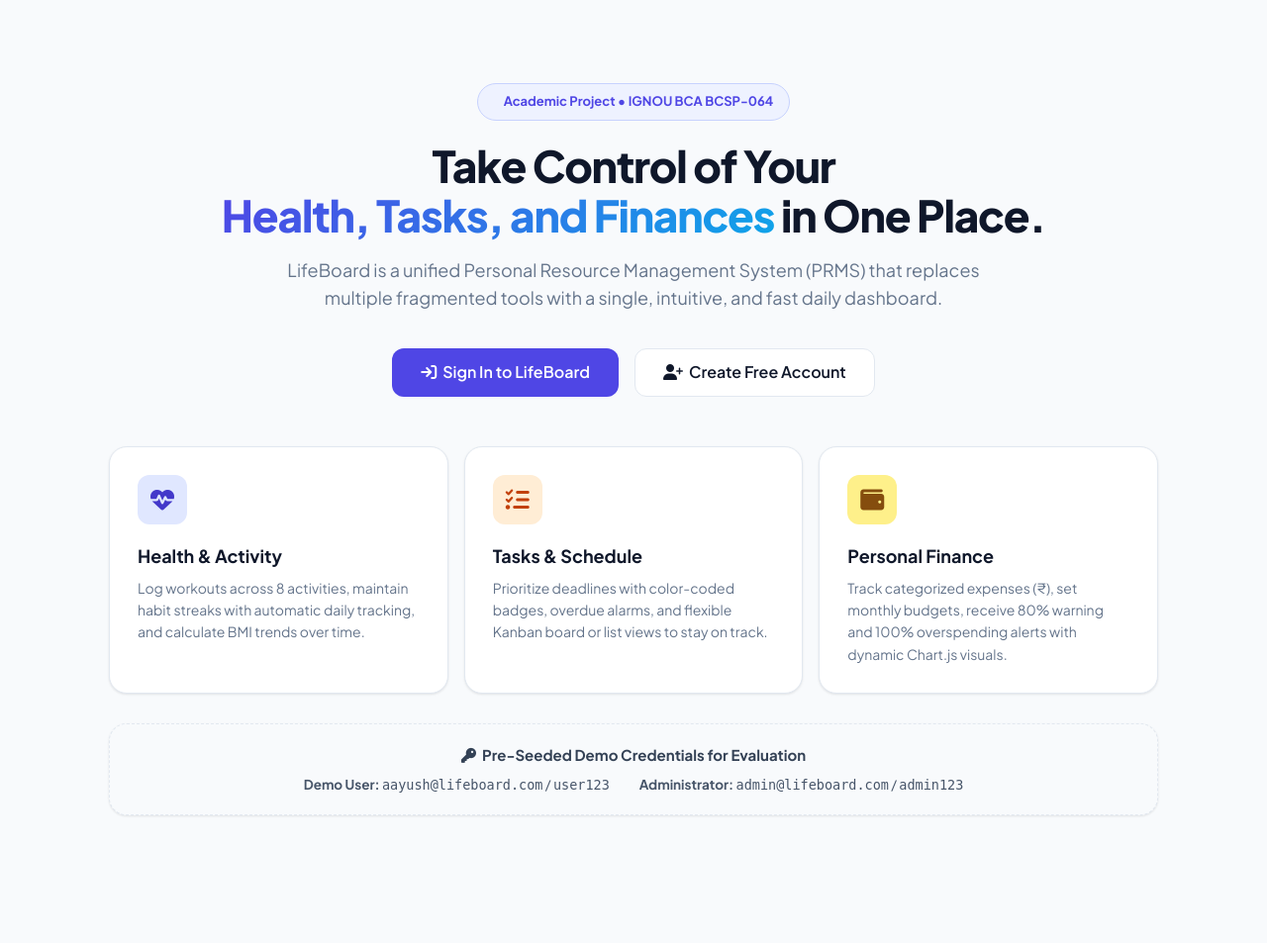
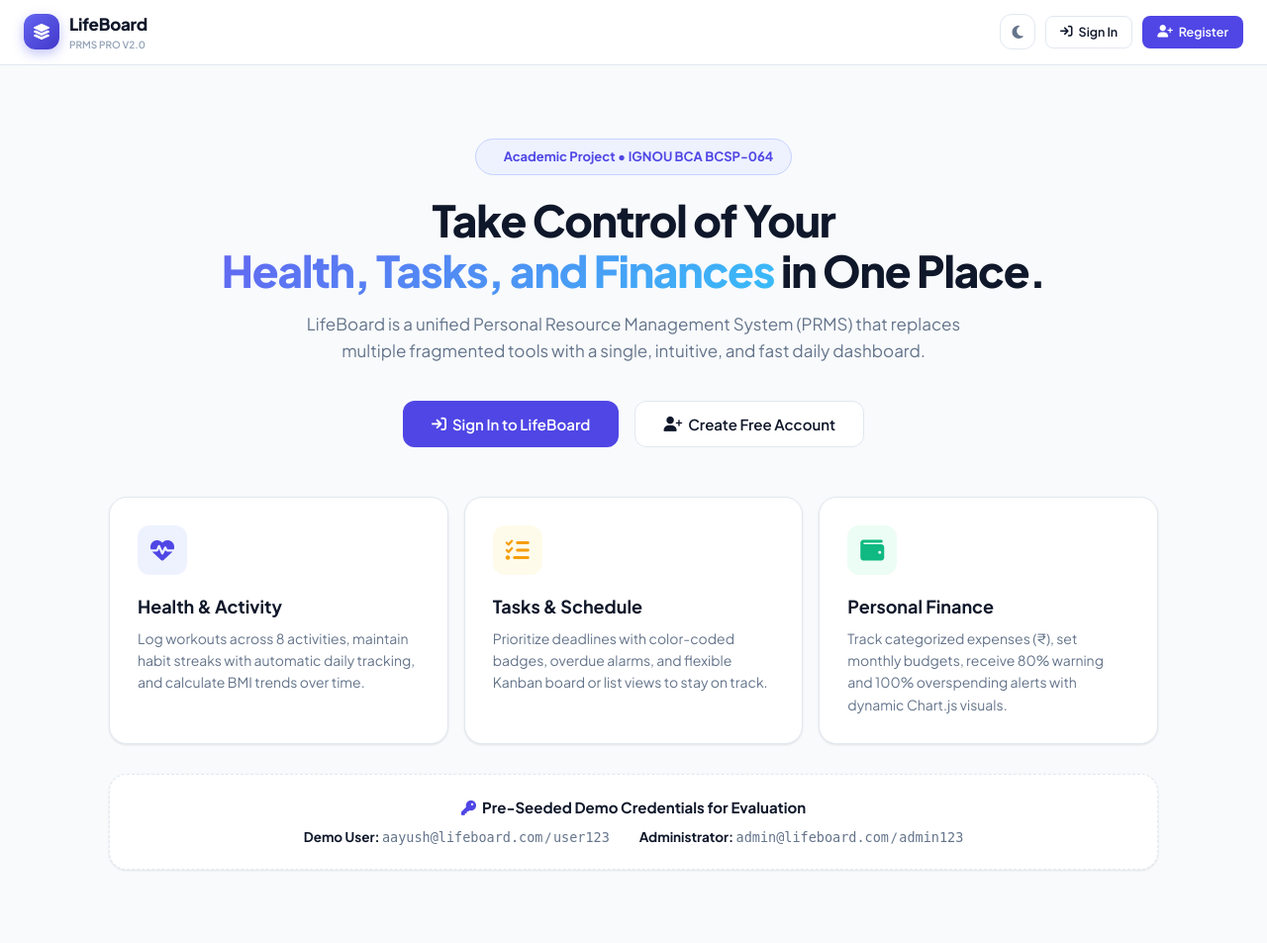
Before and after one commit to Aayush1B/LifeBoard---A-Personal-Resource-Management-System, a Flask app: page / in a window 1280 px wide. Shown: the whole page at 99% size. Before the commit the page ends 825 px from the top, so only its background shows below. Run offline with Flask 3, Linux system fonts and the light colour scheme.

Commit message:
Fix dark mode on landing page, enable profile email edit, and cap upcoming tasks to 10 rows

```diff
--- a/app.py
+++ b/app.py
@@ -654,6 +654,7 @@
 
         if action == 'update_profile':
             name = request.form.get('name', '').strip()
+            email = request.form.get('email', '').strip()
             phone = request.form.get('phone', '').strip()
             age_str = request.form.get('age', '').strip()
             bio = request.form.get('bio', '').strip()
@@ -663,9 +664,11 @@
                 return redirect(url_for('profile'))
 
             age = int(age_str) if age_str and age_str.isdigit() else None
-            success, msg = models.update_user_profile(user_id, name, phone, age, bio)
+            success, msg = models.update_user_profile(user_id, name, phone, age, bio, email)
             if success:
                 session['name'] = name
+                if email:
+                    session['email'] = email
                 flash(msg, 'success')
             else:
                 flash(msg, 'danger')
--- a/static/js/main.js
+++ b/static/js/main.js
@@ -336,22 +336,32 @@
 }
 
 function updateThemeIcon(theme) {
-  const icon = document.getElementById('themeToggleIcon');
-  if (icon) {
-    icon.className = (theme === 'dark') ? 'fa-solid fa-sun' : 'fa-solid fa-moon';
-  }
+  const icons = document.querySelectorAll('.theme-toggle-icon, #themeToggleIcon');
+  icons.forEach(icon => {
+    if (theme === 'dark') {
+      icon.className = 'fa-solid fa-sun theme-toggle-icon';
+    } else {
+      icon.className = 'fa-solid fa-moon theme-toggle-icon';
+    }
+  });
 }
 
 window.toggleTheme = function() {
   const current = document.documentElement.getAttribute('data-theme') || 'light';
   const target = (current === 'dark') ? 'light' : 'dark';
   document.documentElement.setAttribute('data-theme', target);
-  localStorage.setItem('lifeboard_theme', target);
+  try {
+    localStorage.setItem('lifeboard_theme', target);
+  } catch (e) {}
   updateThemeIcon(target);
 };
 
-// Initialize Theme on load
+// Initialize Theme immediately and on DOM load
 initTheme();
+document.addEventListener('DOMContentLoaded', () => {
+  const current = document.documentElement.getAttribute('data-theme') || 'light';
+  updateThemeIcon(current);
+});
 
 
 /* =============================================================
--- a/templates/base.html
+++ b/templates/base.html
@@ -23,6 +23,18 @@
 
   <!-- Canvas Confetti CDN -->
   <script src="https://cdn.jsdelivr.net/npm/canvas-confetti@1.9.2/dist/confetti.browser.min.js"></script>
+
+  <!-- Immediate Theme Loader (Zero-Flicker) -->
+  <script>
+    (function() {
+      try {
+        const saved = localStorage.getItem('lifeboard_theme');
+        const prefersDark = window.matchMedia && window.matchMedia('(prefers-color-scheme: dark)').matches;
+        const theme = saved ? saved : (prefersDark ? 'dark' : 'light');
+        document.documentElement.setAttribute('data-theme', theme);
+      } catch (e) {}
+    })();
+  </script>
 
   {% block extra_head %}{% endblock %}
 </head>
@@ -173,8 +185,8 @@
           </div>
 
           <!-- Dark/Light Mode Switcher -->
-          <button class="theme-toggle-btn" onclick="toggleTheme()" title="Toggle Dark/Light Mode">
-            <i class="fa-solid fa-moon" id="themeToggleIcon"></i>
+          <button class="theme-toggle-btn" onclick="toggleTheme()" title="Toggle Dark/Light Mode" aria-label="Toggle Theme">
+            <i class="fa-solid fa-moon theme-toggle-icon" id="themeToggleIcon"></i>
           </button>
 
           <!-- Voice Assistant Button -->
@@ -194,6 +206,33 @@
           </a>
           <a href="{{ url_for('logout') }}" class="btn-icon danger desktop-only-btn" title="Sign out">
             <i class="fa-solid fa-power-off"></i>
+          </a>
+        </div>
+      </header>
+      {% else %}
+      <!-- Public Top Header (Landing Page, Login, Register) with Dark Mode Toggle -->
+      <header class="top-header" style="justify-content: space-between; padding: 12px 24px; position: sticky; top: 0; z-index: 90;">
+        <a href="{{ url_for('index') }}" style="display: flex; align-items: center; gap: 10px; text-decoration: none; color: var(--text-main);">
+          <div class="brand-logo" style="width: 36px; height: 36px; font-size: 16px;">
+            <i class="fa-solid fa-layer-group"></i>
+          </div>
+          <div>
+            <div class="brand-name" style="font-size: 17px; color: var(--text-main);">LifeBoard</div>
+            <div class="brand-sub" style="font-size: 10px;">PRMS Pro v2.0</div>
+          </div>
+        </a>
+
+        <div class="header-right" style="gap: 10px;">
+          <!-- Dark/Light Mode Switcher on Landing Page -->
+          <button class="theme-toggle-btn" onclick="toggleTheme()" title="Toggle Dark/Light Mode" aria-label="Toggle Dark/Light Mode">
+            <i class="fa-solid fa-moon theme-toggle-icon"></i>
+          </button>
+
+          <a href="{{ url_for('login') }}" class="btn btn-secondary btn-sm" style="padding: 7px 14px; font-size: 12.5px;">
+            <i class="fa-solid fa-arrow-right-to-bracket"></i> <span class="desktop-only-text">Sign In</span>
+          </a>
+          <a href="{{ url_for('register') }}" class="btn btn-primary btn-sm" style="padding: 7px 14px; font-size: 12.5px;">
+            <i class="fa-solid fa-user-plus"></i> <span class="desktop-only-text">Register</span>
           </a>
         </div>
       </header>
--- a/templates/dashboard/index.html
+++ b/templates/dashboard/index.html
@@ -203,7 +203,7 @@
             </tr>
           </thead>
           <tbody>
-            {% for task in upcoming_tasks %}
+            {% for task in upcoming_tasks[:10] %}
             <tr>
               <td style="width: 40px;">
                 <form action="{{ url_for('update_task_status_route', task_id=task.task_id) }}" method="POST" style="margin: 0;">
@@ -244,7 +244,7 @@
 
       <!-- Smartphone Adaptive Task Cards -->
       <div class="mobile-card-list">
-        {% for task in upcoming_tasks %}
+        {% for task in upcoming_tasks[:10] %}
         <div class="mobile-data-card">
           <div class="mobile-card-header">
             <span class="badge badge-priority-{{ task.priority }}">{{ task.priority }}</span>
--- a/templates/index.html
+++ b/templates/index.html
@@ -3,74 +3,74 @@
 {% block title %}LifeBoard — A Personal Resource Management System{% endblock %}
 
 {% block content %}
-<div style="max-width: 1100px; margin: 40px auto; text-align: center; padding: 20px;">
-  <div style="display: inline-flex; align-items: center; gap: 10px; background: #eef2ff; color: #4f46e5; padding: 8px 16px; border-radius: 9999px; font-weight: 700; font-size: 13px; margin-bottom: 20px; border: 1px solid #c7d2fe;">
+<div style="max-width: 1100px; margin: 30px auto; text-align: center; padding: 20px;">
+  <div style="display: inline-flex; align-items: center; gap: 10px; background: var(--primary-light); color: var(--primary); padding: 8px 18px; border-radius: 9999px; font-weight: 700; font-size: 13px; margin-bottom: 20px; border: 1px solid var(--primary-border);">
     <i class="fa-solid fa-sparkles"></i>
     <span>Academic Project • IGNOU BCA BCSP-064</span>
   </div>
 
-  <h1 style="font-size: 44px; font-weight: 800; letter-spacing: -1.2px; margin-bottom: 16px; color: #0f172a; line-height: 1.15;">
+  <h1 style="font-size: 44px; font-weight: 800; letter-spacing: -1.2px; margin-bottom: 16px; color: var(--text-main); line-height: 1.15;">
     Take Control of Your <br>
-    <span style="background: linear-gradient(135deg, #4f46e5 0%, #0ea5e9 100%); -webkit-background-clip: text; -webkit-text-fill-color: transparent;">
+    <span style="background: linear-gradient(135deg, #6366f1 0%, #38bdf8 100%); -webkit-background-clip: text; -webkit-text-fill-color: transparent;">
       Health, Tasks, and Finances
     </span>
     in One Place.
   </h1>
 
-  <p style="font-size: 18px; color: #64748b; max-width: 700px; margin: 0 auto 36px; line-height: 1.6;">
+  <p style="font-size: 17px; color: var(--text-muted); max-width: 700px; margin: 0 auto 36px; line-height: 1.6;">
     LifeBoard is a unified Personal Resource Management System (PRMS) that replaces multiple fragmented tools with a single, intuitive, and fast daily dashboard.
   </p>
 
   <div style="display: flex; justify-content: center; gap: 16px; margin-bottom: 50px; flex-wrap: wrap;">
-    <a href="{{ url_for('login') }}" class="btn btn-primary" style="padding: 12px 28px; font-size: 16px; border-radius: 12px;">
+    <a href="{{ url_for('login') }}" class="btn btn-primary" style="padding: 12px 28px; font-size: 15px; border-radius: 12px;">
       <i class="fa-solid fa-arrow-right-to-bracket"></i>
       <span>Sign In to LifeBoard</span>
     </a>
-    <a href="{{ url_for('register') }}" class="btn btn-secondary" style="padding: 12px 28px; font-size: 16px; border-radius: 12px;">
+    <a href="{{ url_for('register') }}" class="btn btn-secondary" style="padding: 12px 28px; font-size: 15px; border-radius: 12px;">
       <i class="fa-solid fa-user-plus"></i>
       <span>Create Free Account</span>
     </a>
   </div>
 
   <!-- Feature Cards Grid -->
-  <div class="grid-3" style="text-align: left; margin-top: 40px;">
+  <div class="grid-3" style="text-align: left; margin-top: 30px;">
     <div class="card" style="padding: 28px;">
-      <div style="width: 50px; height: 50px; border-radius: 12px; background: #e0e7ff; color: #4338ca; display: flex; align-items: center; justify-content: center; font-size: 24px; margin-bottom: 18px;">
+      <div style="width: 50px; height: 50px; border-radius: 12px; background: var(--primary-light); color: var(--primary); display: flex; align-items: center; justify-content: center; font-size: 24px; margin-bottom: 18px;">
         <i class="fa-solid fa-heart-pulse"></i>
       </div>
-      <h3 style="font-size: 18px; margin-bottom: 8px;">Health & Activity</h3>
-      <p style="font-size: 14px; color: #64748b; line-height: 1.6;">
+      <h3 style="font-size: 18px; font-weight: 700; margin-bottom: 8px; color: var(--text-main);">Health & Activity</h3>
+      <p style="font-size: 14px; color: var(--text-muted); line-height: 1.6;">
         Log workouts across 8 activities, maintain habit streaks with automatic daily tracking, and calculate BMI trends over time.
       </p>
     </div>
 
     <div class="card" style="padding: 28px;">
-      <div style="width: 50px; height: 50px; border-radius: 12px; background: #ffedd5; color: #c2410c; display: flex; align-items: center; justify-content: center; font-size: 24px; margin-bottom: 18px;">
+      <div style="width: 50px; height: 50px; border-radius: 12px; background: var(--warning-light); color: var(--warning); display: flex; align-items: center; justify-content: center; font-size: 24px; margin-bottom: 18px;">
         <i class="fa-solid fa-list-check"></i>
       </div>
-      <h3 style="font-size: 18px; margin-bottom: 8px;">Tasks & Schedule</h3>
-      <p style="font-size: 14px; color: #64748b; line-height: 1.6;">
+      <h3 style="font-size: 18px; font-weight: 700; margin-bottom: 8px; color: var(--text-main);">Tasks & Schedule</h3>
+      <p style="font-size: 14px; color: var(--text-muted); line-height: 1.6;">
         Prioritize deadlines with color-coded badges, overdue alarms, and flexible Kanban board or list views to stay on track.
       </p>
     </div>
 
     <div class="card" style="padding: 28px;">
-      <div style="width: 50px; height: 50px; border-radius: 12px; background: #fef08a; color: #854d0e; display: flex; align-items: center; justify-content: center; font-size: 24px; margin-bottom: 18px;">
+      <div style="width: 50px; height: 50px; border-radius: 12px; background: var(--success-light); color: var(--success); display: flex; align-items: center; justify-content: center; font-size: 24px; margin-bottom: 18px;">
         <i class="fa-solid fa-wallet"></i>
       </div>
-      <h3 style="font-size: 18px; margin-bottom: 8px;">Personal Finance</h3>
-      <p style="font-size: 14px; color: #64748b; line-height: 1.6;">
+      <h3 style="font-size: 18px; font-weight: 700; margin-bottom: 8px; color: var(--text-main);">Personal Finance</h3>
+      <p style="font-size: 14px; color: var(--text-muted); line-height: 1.6;">
         Track categorized expenses (₹), set monthly budgets, receive 80% warning and 100% overspending alerts with dynamic Chart.js visuals.
       </p>
     </div>
   </div>
 
   <!-- Demo Account Helpers -->
-  <div class="card" style="margin-top: 30px; background: #f8fafc; border-style: dashed; padding: 20px; text-align: center;">
-    <h4 style="font-size: 15px; margin-bottom: 8px; color: #334155;"><i class="fa-solid fa-key" style="margin-right: 6px;"></i>Pre-Seeded Demo Credentials for Evaluation</h4>
-    <div style="display: flex; justify-content: center; gap: 30px; font-size: 13.5px; color: #475569; flex-wrap: wrap;">
-      <div><strong>Demo User:</strong> <code>aayush@lifeboard.com</code> / <code>user123</code></div>
-      <div><strong>Administrator:</strong> <code>admin@lifeboard.com</code> / <code>admin123</code></div>
+  <div class="card" style="margin-top: 30px; background: var(--bg-card); border: 1px dashed var(--border-color); padding: 22px; text-align: center;">
+    <h4 style="font-size: 15px; font-weight: 700; margin-bottom: 8px; color: var(--text-main);"><i class="fa-solid fa-key" style="margin-right: 6px; color: var(--primary);"></i>Pre-Seeded Demo Credentials for Evaluation</h4>
+    <div style="display: flex; justify-content: center; gap: 30px; font-size: 13.5px; color: var(--text-muted); flex-wrap: wrap;">
+      <div><strong style="color: var(--text-main);">Demo User:</strong> <code>aayush@lifeboard.com</code> / <code>user123</code></div>
+      <div><strong style="color: var(--text-main);">Administrator:</strong> <code>admin@lifeboard.com</code> / <code>admin123</code></div>
     </div>
   </div>
 </div>
--- a/templates/profile/index.html
+++ b/templates/profile/index.html
@@ -108,8 +108,8 @@
           <input type="text" name="name" class="form-control" value="{{ user.name }}" required>
         </div>
         <div class="form-group">
-          <label class="form-label">Email Address (Read-only)</label>
-          <input type="email" class="form-control" value="{{ user.email }}" disabled style="background: #f1f5f9; cursor: not-allowed;">
+          <label class="form-label">Email Address</label>
+          <input type="email" name="email" class="form-control" value="{{ user.email }}" placeholder="yourname@example.com" required>
         </div>
       </div>
 
```
Also changed, not shown: models.py (+30 -10 lines), test_app.py (+32 -0 lines), lifeboard.db.
